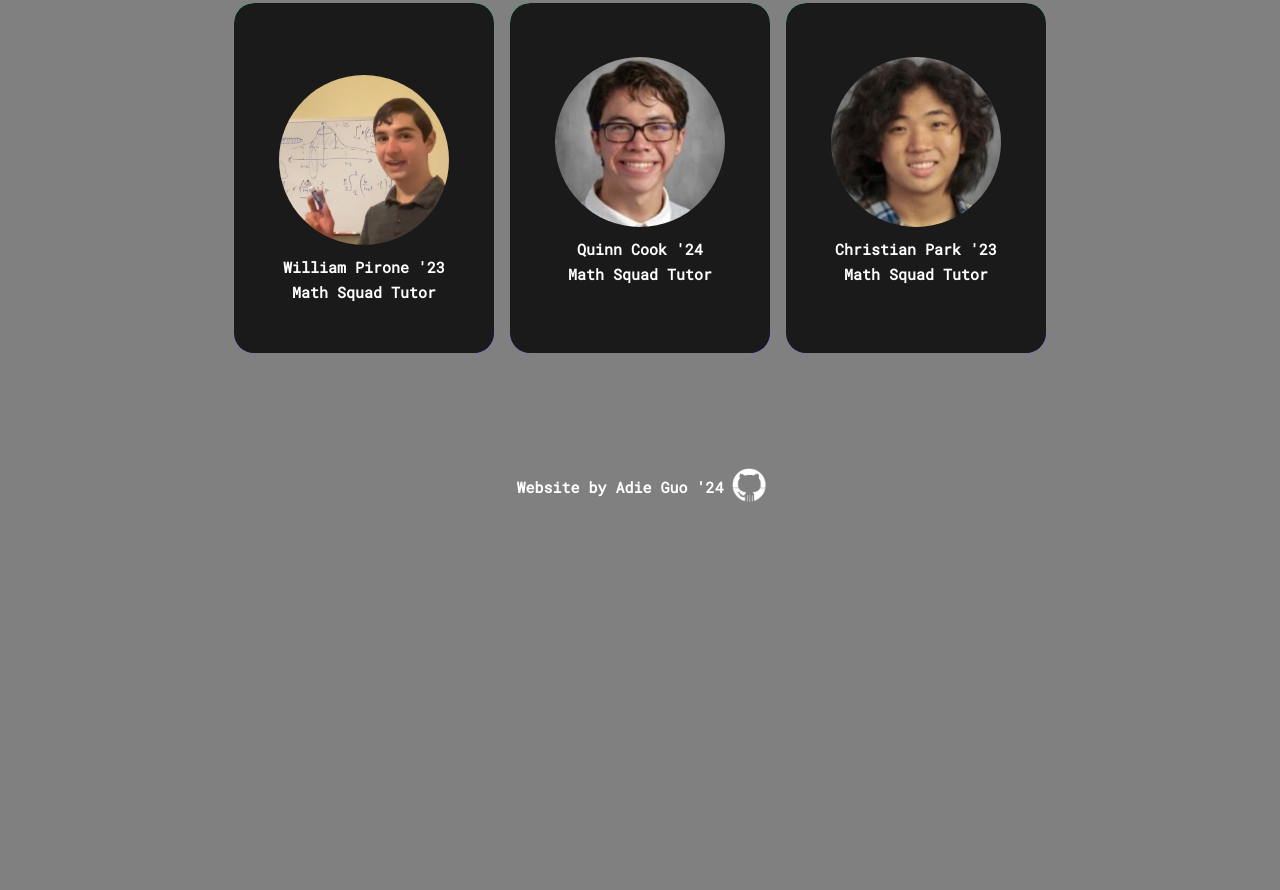
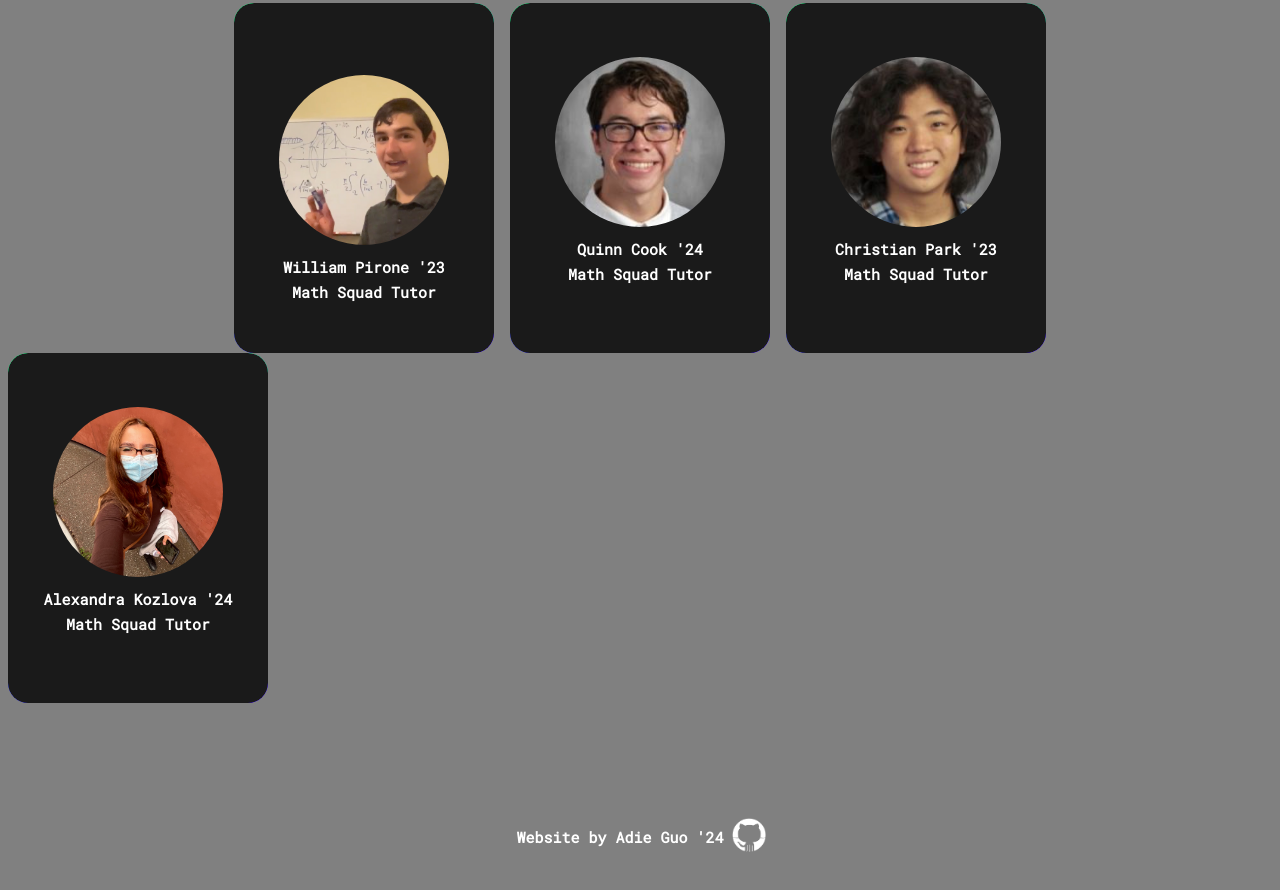
Before and after one commit to adelene-guo/Math-Squad-Website, a plain HTML site: page team.html in a window 1280 px wide. Shown: the part 2479-3369 px from the top of the page. Before the commit the page ends 3029 px from the top, so only its background shows below. Drawn offline with Linux system fonts and the light colour scheme.

Commit message:
Update team.html

```diff
--- a/team.html
+++ b/team.html
@@ -304,6 +304,18 @@
     </div>
   </div>
 </div>
+
+    <div class="card">
+    <div class="card2">
+     <br>
+      <br>
+      <br>
+      <img src="alexandra.png" alt="Avatar" style="width:170px; height:170px;" class="center">
+      <h4>Alexandra Kozlova '24</h4>
+      <h4>Math Squad Tutor</h4>
+    </div>
+  </div>
+</div>
  <br><br><br><br><br><br>
 
 <table class="tablecenter">
```
